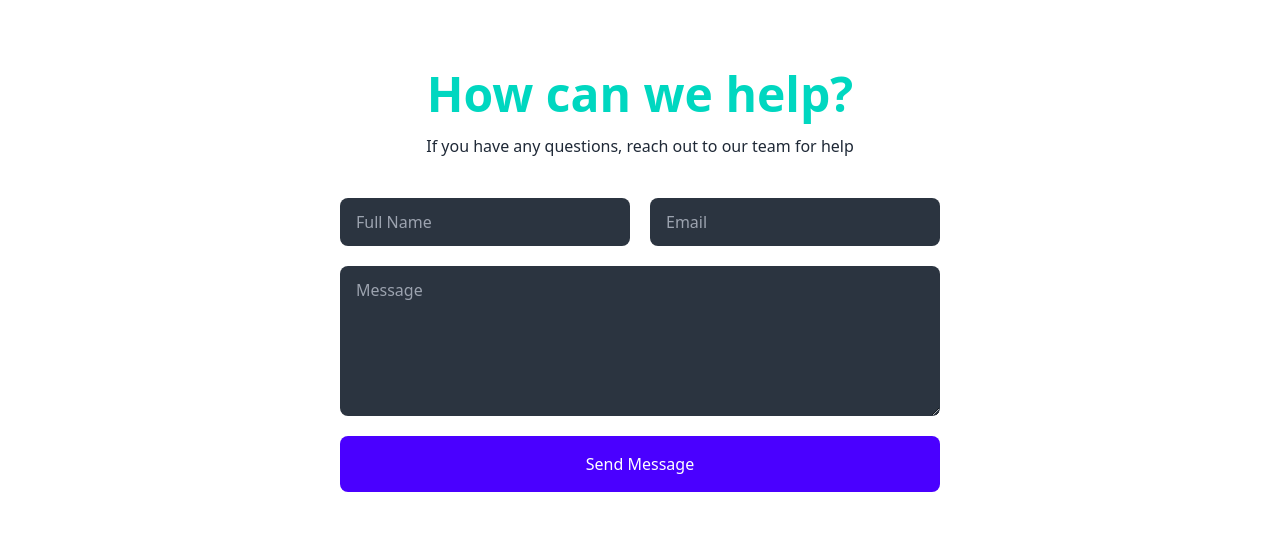
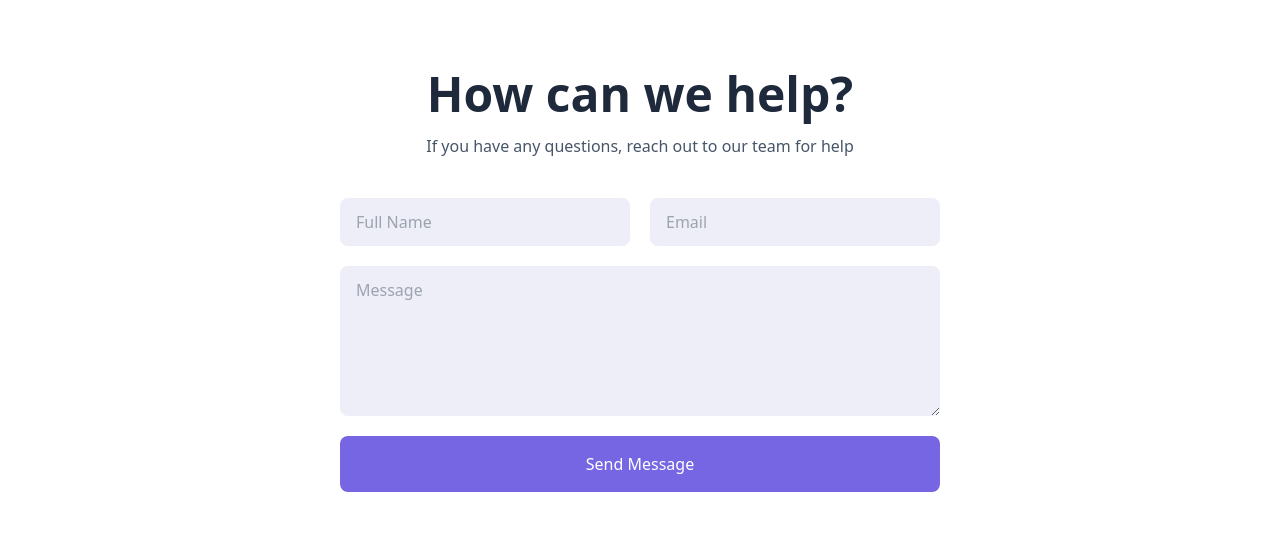
Before and after one commit to Neaz-mq/template-store, a React (Vite) app: page /contact in a window 1280 px wide. Shown: the part 372-914 px from the top of the page. Built offline with nearby package versions, Linux system fonts and the light colour scheme.

Commit message:
comtact page done

```diff
--- a/src/pages/Contact/Form/Form.jsx
+++ b/src/pages/Contact/Form/Form.jsx
@@ -5,14 +5,14 @@ const Form = () => {
         <div>
            <div className="layout pt-20 pb-48 flex flex-col items-center justify-center">
 
-            <h2 className="text-5xl font-bold text-accent pb-4">How can we help?</h2>
-            <p className="mb-10">If you have any questions, reach out to our team for help</p>
-            <form className="lg:w-[600px] grid grid-cols-2 gap-5">
-            <input className="bg-neutral py-3 px-4 rounded-lg outline-primary" placeholder="Full Name" type="text"/>
-            <input className="bg-neutral py-3 px-4 rounded-lg outline-primary" placeholder="Email" type="email"/>
-            <textarea className="col-span-2 h-[150px] bg-neutral py-3 px-4 rounded-lg outline-primary" placeholder="Message">
+            <h2 className="text-5xl font-bold text-slate-800 font-['__gellix_0bf537, __gellix_Fallback_0bf537']  pb-4">How can we help?</h2>
+            <p className="mb-10 font-medium font-['__gellix_0bf537, __gellix_Fallback_0bf537'] text-slate-600">If you have any questions, reach out to our team for help</p>
+            <form className="lg:w-[600px] grid grid-cols-2 gap-5 mx-3 lg:mx-0">
+            <input className="bg-[#EDEEF7] py-3 px-4 rounded-lg outline-[#7868E3]" placeholder="Full Name" type="text"/>
+            <input className="bg-[#EDEEF7] py-3 px-4 rounded-lg outline-[#7868E3]" placeholder="Email" type="email"/>
+            <textarea className="col-span-2 h-[150px] bg-[#EDEEF7] py-3 px-4 rounded-lg outline-[#7868E3]" placeholder="Message">
                 </textarea>
-                <button className="col-span-2 py-4 rounded-lg text-white bg-primary">Send Message</button>
+                <button className="col-span-2 font-['__gellix_0bf537, __gellix_Fallback_0bf537'] font-medium py-4 rounded-lg text-white bg-[#7666E3]">Send Message</button>
                 </form>
                 </div>
         </div>
--- a/src/pages/Home/Community/Community.jsx
+++ b/src/pages/Home/Community/Community.jsx
@@ -1,4 +1,4 @@
-import React from 'react';
+
 
 const Community = () => {
     return (
```
